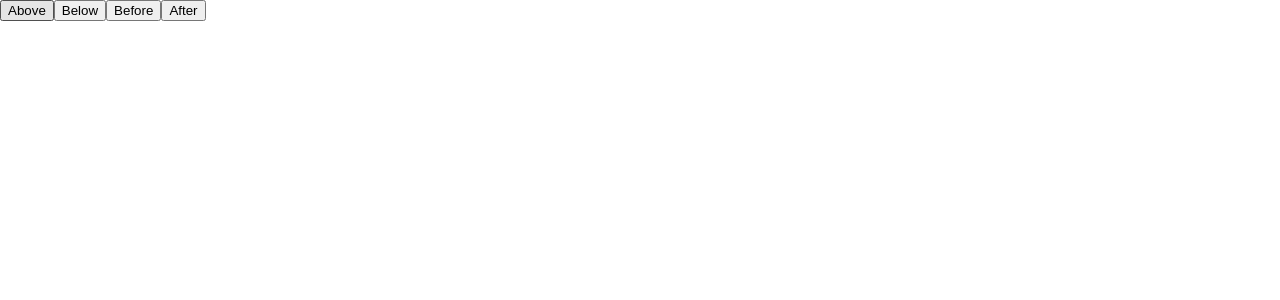
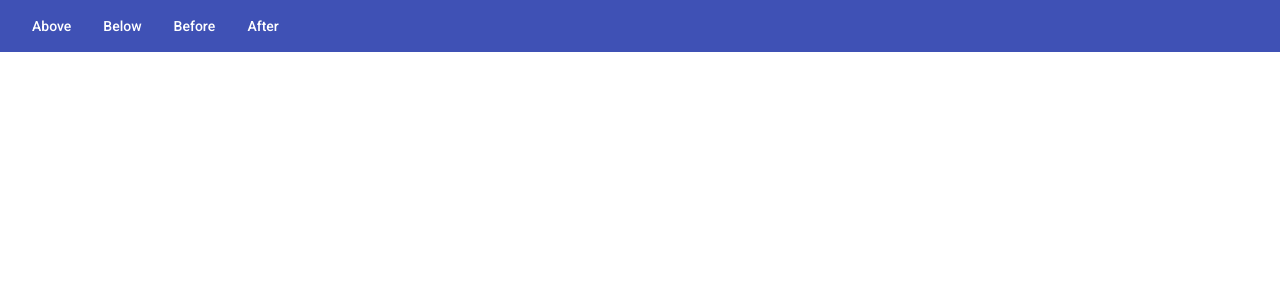
Before and after one commit to 1992Maksym/Material, an Angular app: page / in a window 1280 px wide. Shown: the top 300 px of the page. Built offline with nearby package versions, Linux system fonts and the light colour scheme.

Commit message:
header and button styles

```diff
--- a/src/app/app.component.css
+++ b/src/app/app.component.css
@@ -0,0 +1,10 @@
+.header{
+  display: flex;
+  flex-wrap: wrap;
+  align-items: center;
+  padding: 8px 16px;
+  background: #3f51b5;
+}
+.mat-button{
+  color: white;
+}
--- a/src/app/app.component.html
+++ b/src/app/app.component.html
@@ -1,24 +1,18 @@
-<button mat-button [matMenuTriggerFor]="aboveMenu">Above</button>
+<header class="header">
+  <a mat-button class="mat-button" [matMenuTriggerFor]="aboveMenu">Above</a>
   <mat-menu #aboveMenu="matMenu" yPosition="above">
     <button mat-menu-item>Item 1</button>
     <button mat-menu-item>Item 2</button>
   </mat-menu>
 
-<button mat-button [matMenuTriggerFor]="belowMenu">Below</button>
+  <a mat-button class="mat-button" [matMenuTriggerFor]="belowMenu">Below</a>
   <mat-menu #belowMenu="matMenu" yPosition="below">
     <button mat-menu-item>Item 1</button>
     <button mat-menu-item>Item 2</button>
   </mat-menu>
 
-<button mat-button [matMenuTriggerFor]="beforeMenu">Before</button>
-<mat-menu #beforeMenu="matMenu" xPosition="before">
-  <button mat-menu-item>Item 1</button>
-  <button mat-menu-item>Item 2</button>
-</mat-menu>
+  <button mat-button>Before</button>
 
+  <button mat-button>After</button>
 
-<button mat-button [matMenuTriggerFor]="afterMenu">After</button>
-<mat-menu #afterMenu="matMenu" xPosition="after">
-  <button mat-menu-item>Item 1</button>
-  <button mat-menu-item>Item 2</button>
-</mat-menu>
+</header>
--- a/src/app/app.module.ts
+++ b/src/app/app.module.ts
@@ -5,6 +5,7 @@ import { AppComponent } from './app.component';
 import { BrowserAnimationsModule } from '@angular/platform-browser/animations';
 import { MatSliderModule  } from '@angular/material/slider';
 import {MatMenuModule} from "@angular/material/menu";
+import {MatButtonModule} from "@angular/material/button";
 
 @NgModule({
   declarations: [
@@ -14,7 +15,8 @@ import {MatMenuModule} from "@angular/material/menu";
     BrowserModule,
     BrowserAnimationsModule,
     MatSliderModule,
-    MatMenuModule
+    MatMenuModule,
+    MatButtonModule
   ],
   providers: [],
   bootstrap: [AppComponent]
```
Lines whose indentation alone changed are shown as unchanged.
